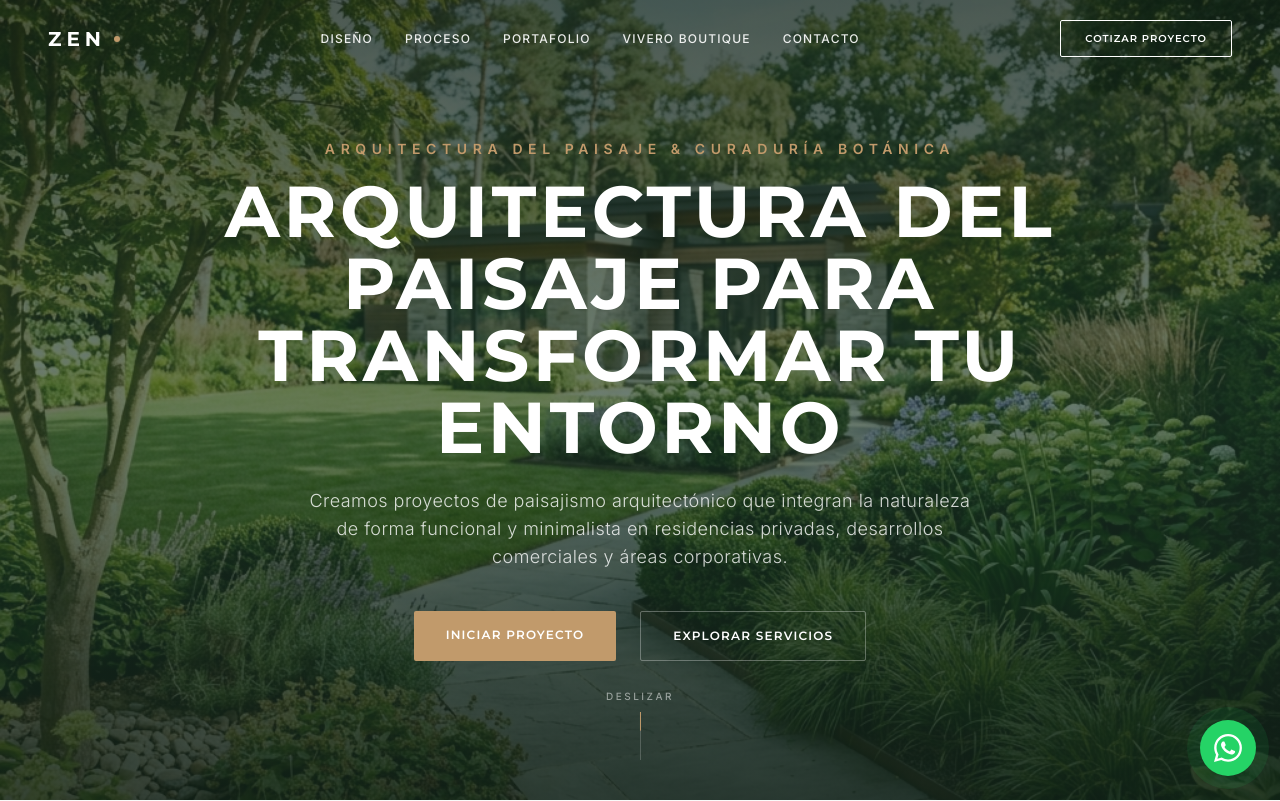
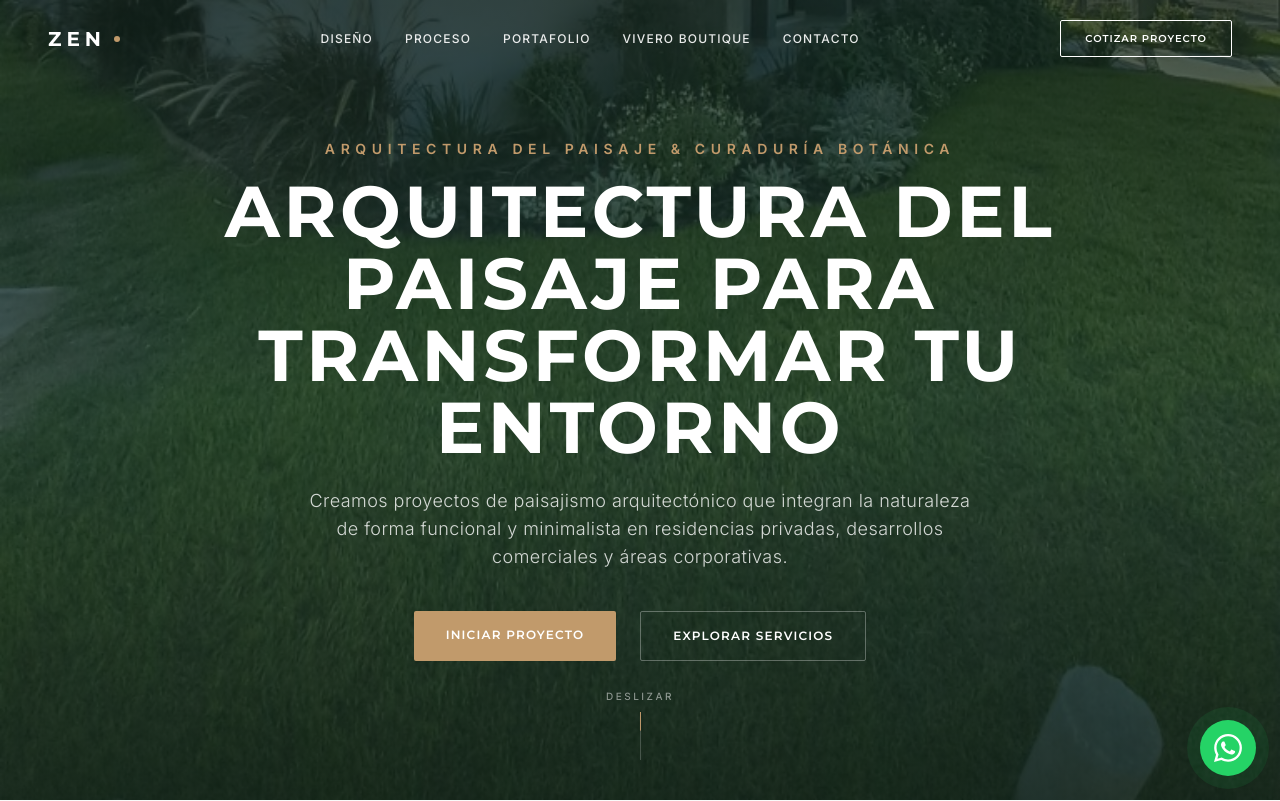
Before and after one commit to dvidanas/908-viverozen-demo, a website built with Vite: page index.html in a window 1280 px wide. Shown: the top 801 px of the page. Built offline with nearby package versions, Linux system fonts and the light colour scheme.

Commit message:
feat: update hero image and adjust positioning to show less sky

```diff
--- a/index.html
+++ b/index.html
@@ -120,7 +120,7 @@
   <section id="hero" class="relative h-screen flex items-center justify-center overflow-hidden">
     <!-- Hero Background Image (Full-Cover, Edge-to-Edge) -->
     <div class="absolute inset-0 z-0">
-      <img src="images/hero_zen.png" class="w-full h-full object-cover" alt="Diseño de paisajismo contemporáneo Zen con jardín verde estructurado durante el día">
+      <img src="images/hero_zen.jpg" class="w-full h-full object-cover object-bottom" alt="Diseño de paisajismo contemporáneo Zen con jardín verde estructurado durante el día">
       <!-- Dark green semi-transparent overlay to guarantee high-contrast legibility -->
       <div class="absolute inset-0 bg-gradient-to-t from-botanico-dark/85 via-botanico/65 to-botanico-dark/75"></div>
     </div>
```
Also changed, not shown: images/hero_zen.jpg (added), images/hero_zen.png (deleted), 2 other files.
